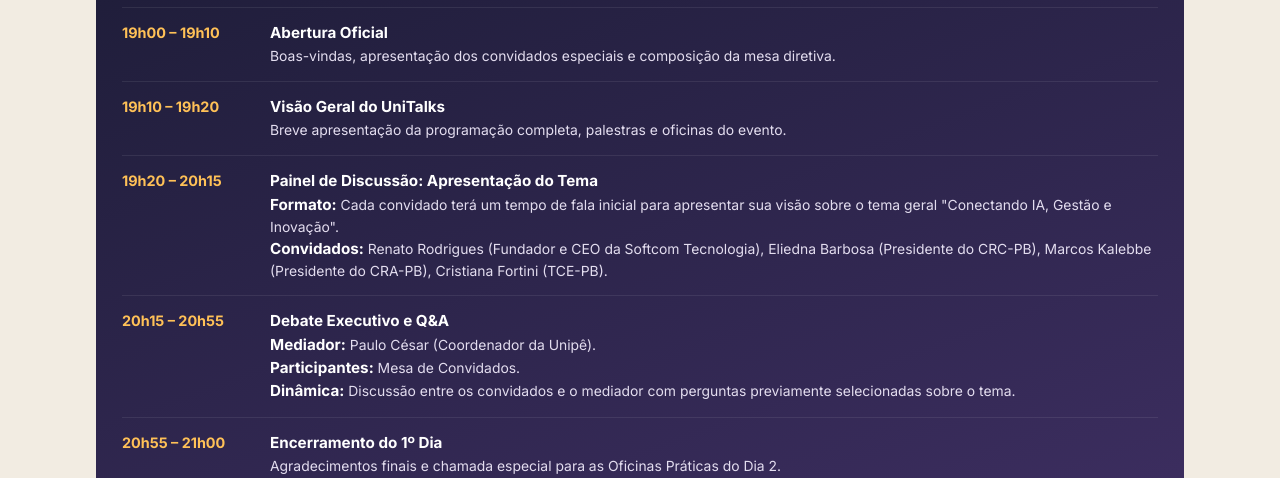
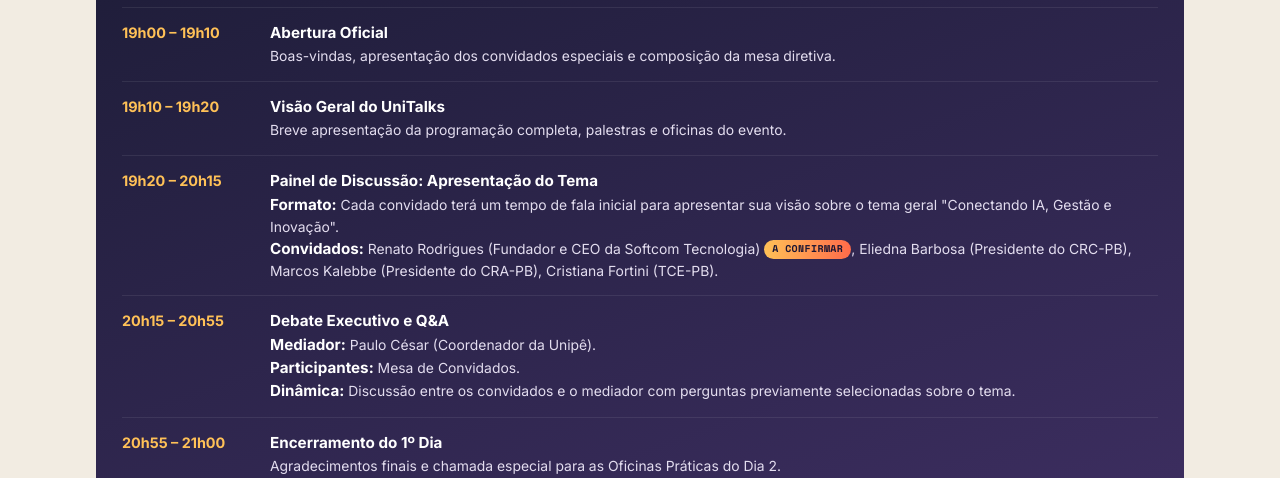
Before and after one commit to Er1k1r/UNITALKS, a Flask app: page / in a window 1280 px wide. Shown: the part 1953-2431 px from the top of the page. Run offline with Flask 3, Linux system fonts and the light colour scheme.

Commit message:
Add files via upload

```diff
--- a/CredenciamentoV2/static/css/style.css
+++ b/CredenciamentoV2/static/css/style.css
@@ -1239,6 +1239,22 @@ th { color: var(--navy); font-family: var(--fonte-titulo); font-size: 0.72rem; f
   line-height: 1.5;
 }
 
+/* Selo "a confirmar" pra convidados/locais ainda não fechados — chama
+   atenção sem parecer erro (âmbar, não vermelho). */
+.tag-confirmar {
+  display: inline-block;
+  font-family: var(--fonte-mono);
+  font-size: 0.62rem;
+  font-weight: 700;
+  text-transform: uppercase;
+  letter-spacing: 0.04em;
+  color: #1b1533;
+  background: linear-gradient(90deg, #ffc157, #ff6b4a);
+  padding: 2px 8px;
+  border-radius: 10px;
+  vertical-align: middle;
+}
+
 .oficina-item {
   position: relative;
   padding: 14px 0 14px 22px;
--- a/CredenciamentoV2/templates/home.html
+++ b/CredenciamentoV2/templates/home.html
@@ -106,7 +106,7 @@
       <div class="agenda-texto">
         <strong>Painel de Discussão: Apresentação do Tema</strong>
         <p><strong>Formato:</strong> Cada convidado terá um tempo de fala inicial para apresentar sua visão sobre o tema geral "Conectando IA, Gestão e Inovação".<br>
-        <strong>Convidados:</strong> Renato Rodrigues (Fundador e CEO da Softcom Tecnologia), Eliedna Barbosa (Presidente do CRC-PB), Marcos Kalebbe (Presidente do CRA-PB), Cristiana Fortini (TCE-PB).</p>
+        <strong>Convidados:</strong> Renato Rodrigues (Fundador e CEO da Softcom Tecnologia) <span class="tag-confirmar">a confirmar</span>, Eliedna Barbosa (Presidente do CRC-PB), Marcos Kalebbe (Presidente do CRA-PB), Cristiana Fortini (TCE-PB).</p>
       </div>
     </div>
     <div class="agenda-item">
```
